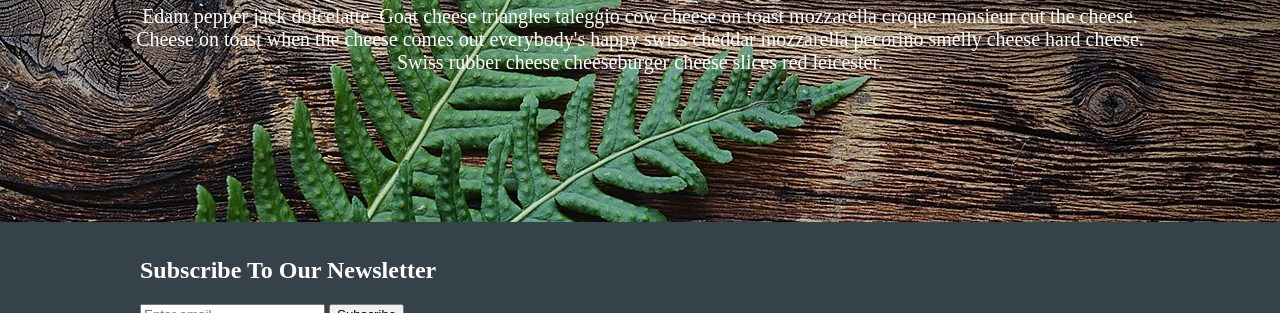
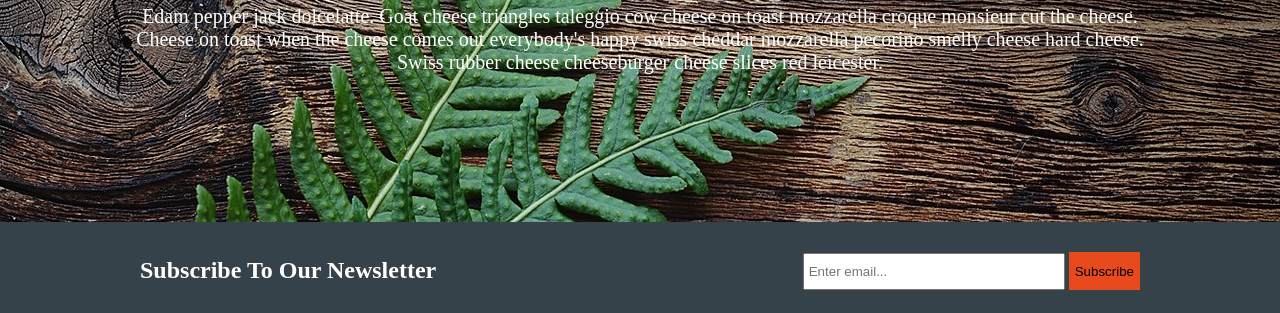
Before and after one commit to jvfon/acme, a plain HTML site: page index.html in a window 1280 px wide. Shown: the part 281-594 px from the top of the page. Drawn offline with Linux system fonts and the light colour scheme.

Commit message:
changing css

```diff
--- a/css/acme.css
+++ b/css/acme.css
@@ -18,6 +18,12 @@ body {
 
 ul {
     margin: 0;
+}
+
+.button_1 { /* do this while working on email field form */
+    height: 38px; /*increase in size */
+    background: #e8491d;
+    border: 0; /* border: none; also works */ /* remove default border */
 }
 
 /* header */
@@ -96,3 +102,18 @@ header a:hover {
     color: #ffffff;
     background: #35424a; /* same as header */
 }
+
+#newsletter h1 {
+    float: left;
+}
+
+#newsletter form {
+    float: right;
+    margin-top: 15px;
+}
+
+#newsletter input[type="email"] {  /* use type to be more specific */
+    padding: 4px;
+    height: 25px; /* makes the field larger */
+    width: 250px;
+}
```
